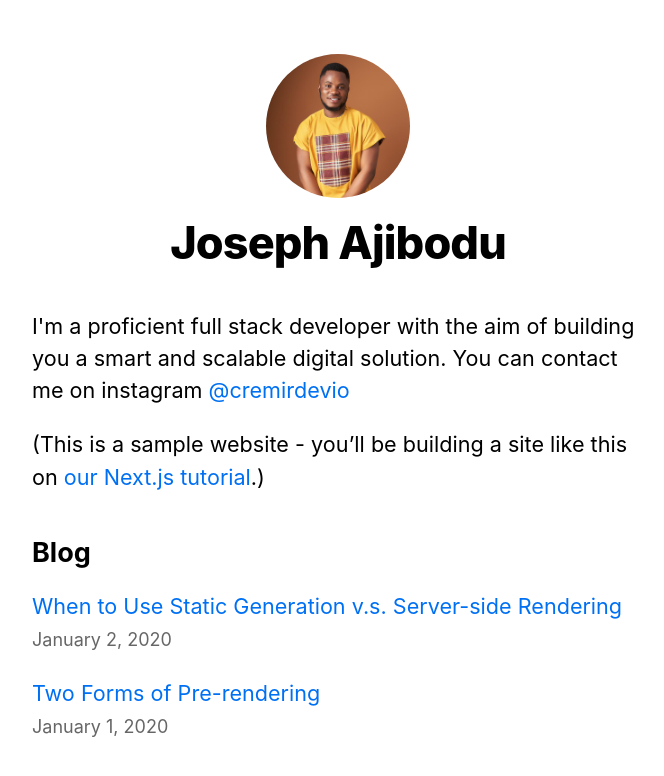
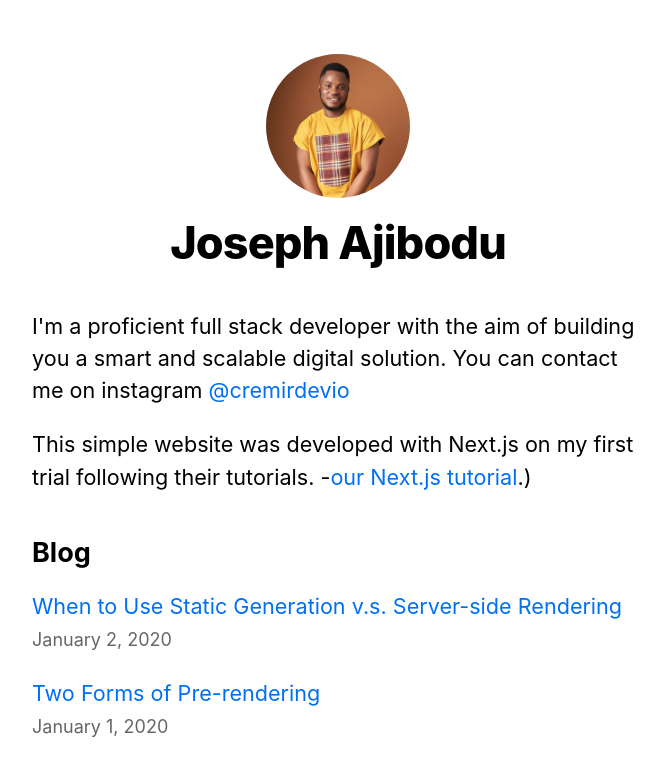
Before and after one commit to cremirdevio/nextjs-blog, a Next.js app: page / in a window 1280 px wide. Shown: the top 776 px of the page, without its empty margins (302-966 px from the left). Built offline with nearby package versions, Linux system fonts and the light colour scheme.

Commit message:
Simple change on the landing page

```diff
--- a/pages/index.js
+++ b/pages/index.js
@@ -20,7 +20,7 @@ export default function Home({ allPostsData }) {
           </a>
         </p>
         <p>
-          (This is a sample website - you’ll be building a site like this on{" "}
+          This simple website was developed with Next.js on my first trial following their tutorials. -
           <a href="https://nextjs.org/learn">our Next.js tutorial</a>.)
         </p>
       </section>
```
